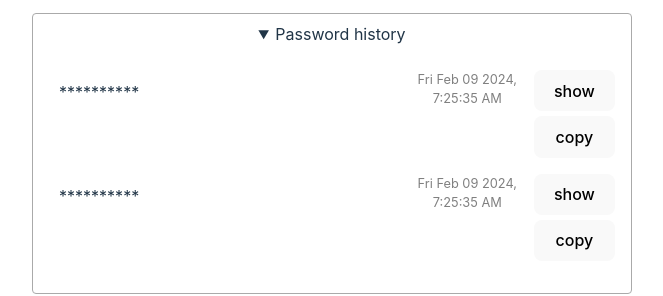
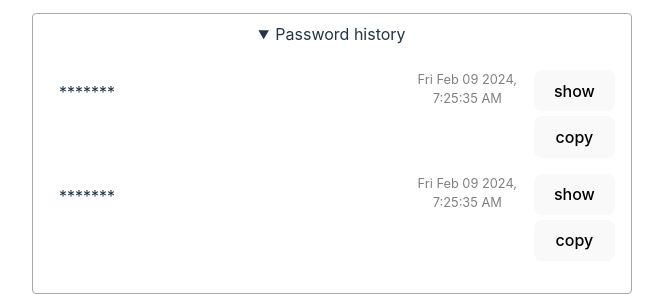
Before and after one commit to dekterev/password-generator, a React (Vite) app: page / in a window 1280 px wide. Both pictures are taken after a click on the element "Password history". Shown: the part 380-676 px from the top of the page, without its empty margins (308-971 px from the left). Built offline with nearby package versions, Linux system fonts and the light colour scheme.

Commit message:
delete base info from vite config

```diff
--- a/src/components/History.tsx
+++ b/src/components/History.tsx
@@ -1,6 +1,5 @@
 import { Dispatch, SetStateAction } from "react";
 import { HistoryItem } from '../types.ts'
-import { HIDE_PASS } from "../constants.ts";
 
 interface Props {
     history: HistoryItem[]
@@ -19,7 +18,12 @@ export const History = ({
             <ul>
                 {history.map(({ pass, date, time, isShow }) => (
                     <li key={pass}>
-                        <span>{isShow ? pass : HIDE_PASS}</span>
+                        <span>
+                            {isShow
+                                ? pass
+                                : pass.replaceAll(/./g, '*')
+                            }
+                        </span>
                         <span className='history-date'>{date}, {time}</span>
                         <div className='history-buttons'>
                             <button onClick={() => setHistory((prev) => (prev.map(el => ({
--- a/src/constants.ts
+++ b/src/constants.ts
@@ -25,5 +25,3 @@ export const NOTIFICATION = {
     copy: 'Copied!',
     wrong: 'Some wrong happened',
 }
-
-export const HIDE_PASS = '**********'
--- a/tsconfig.json
+++ b/tsconfig.json
@@ -2,7 +2,7 @@
   "compilerOptions": {
     "target": "ES2020",
     "useDefineForClassFields": true,
-    "lib": ["ES2020", "DOM", "DOM.Iterable"],
+    "lib": ["ES2021", "DOM", "DOM.Iterable"],
     "module": "ESNext",
     "skipLibCheck": true,
 
```
Also changed, not shown: public/manifest.json.
